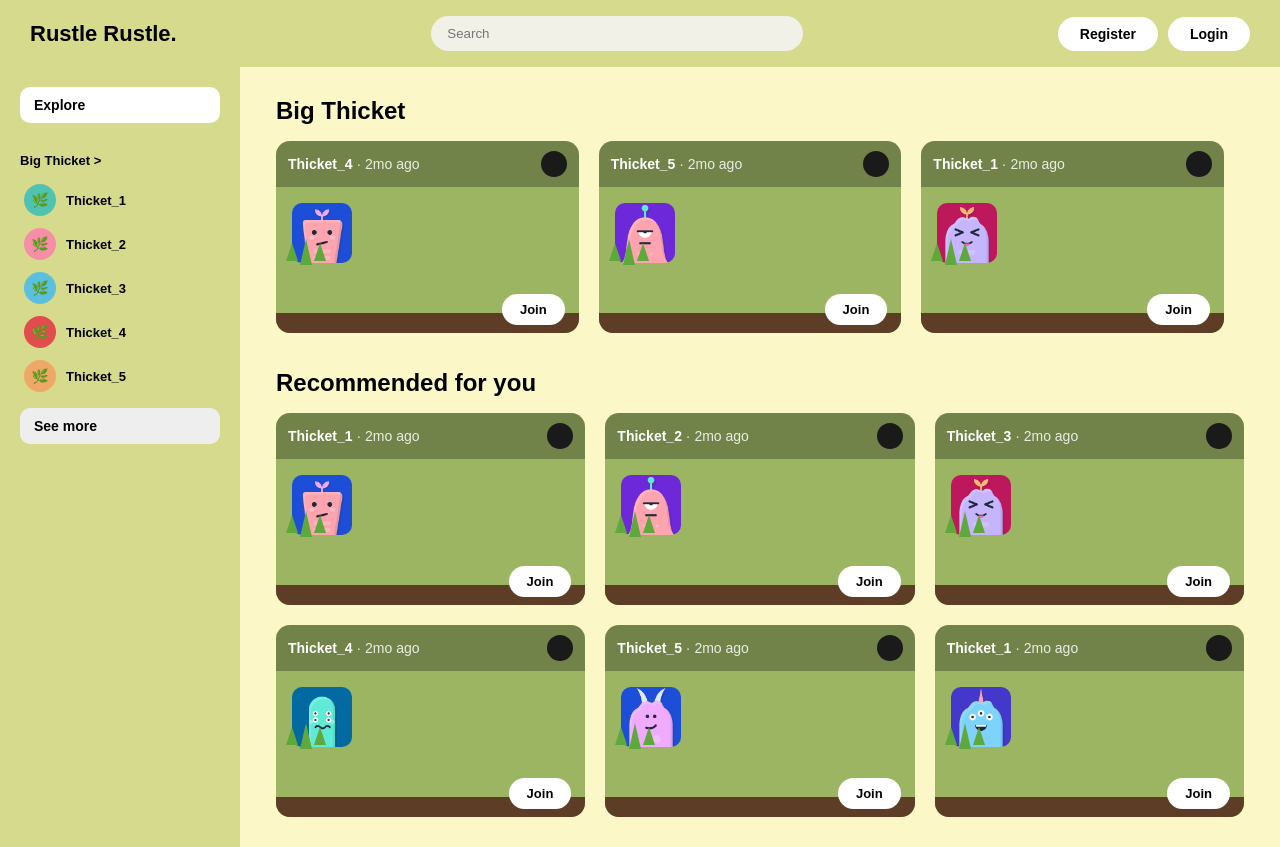
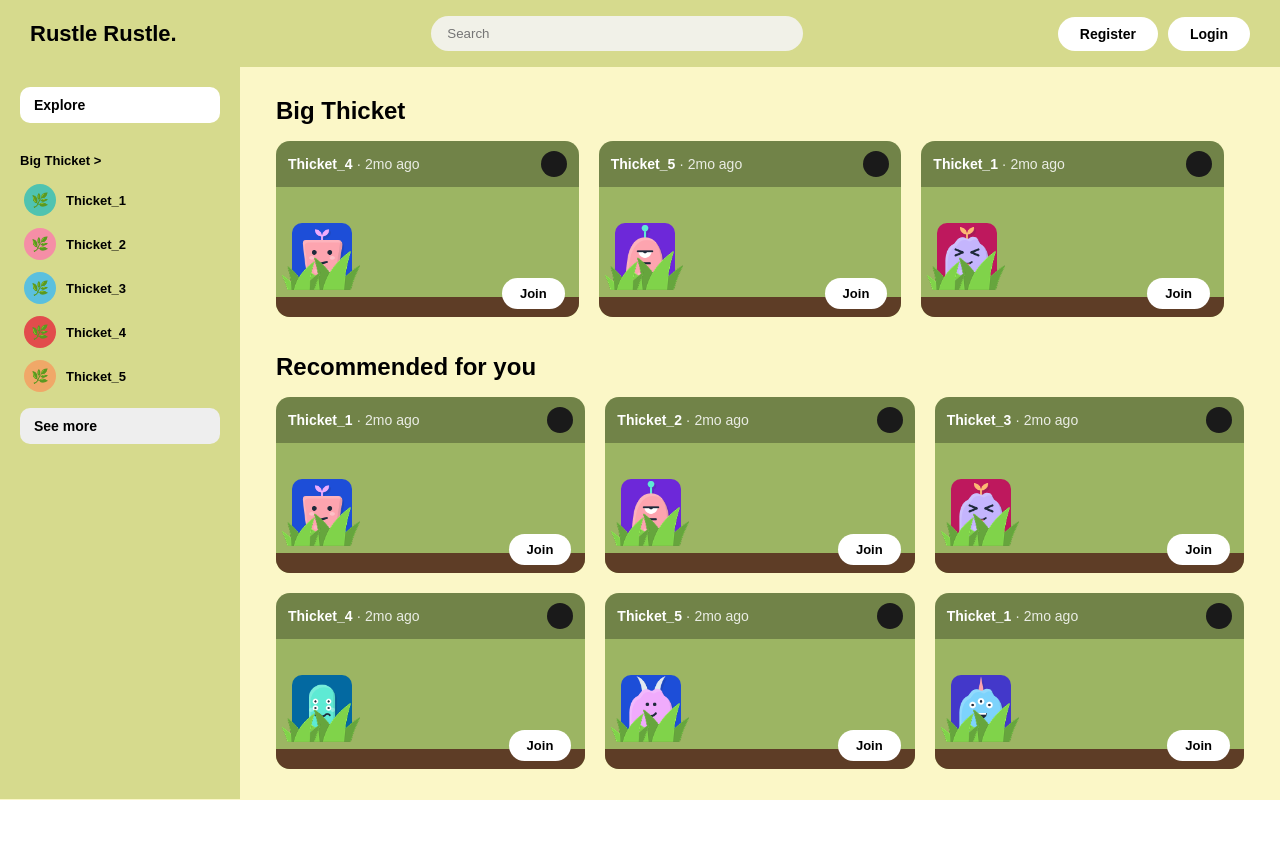
Before and after one commit to musashijojo83/Community-Discusstion-Forum, a React (Create React App) app in the folder frontend/: page / in a window 1280 px wide. After the commit the page ends 800 px from the top, so only its background shows below. Built offline with nearby package versions, Linux system fonts and the light colour scheme.

Commit message:
Bush cover on user pic

```diff
--- a/frontend/src/pages/Home.jsx
+++ b/frontend/src/pages/Home.jsx
@@ -15,6 +15,7 @@ import monster8 from '../pic/home-monster8.png';
 import monster9 from '../pic/home-monster9.png';
 import memberMonster from '../pic/member-monster.png';
 import approvedBadge from '../pic/approved_1.png';
+import bushImg from '../pic/bush.png';
 
 const MONSTERS = [monster1, monster2, monster3, monster4, monster5, monster6, monster7, monster8, monster9];
 
@@ -41,27 +42,6 @@ const recommendedPosts = Array.from({ length: 6 }).map((_, i) => ({
   time: '2mo ago',
   monster: MONSTERS[(i + 3) % MONSTERS.length]
 }));
-
-// ---- 小草叢裝飾（純 CSS 圖形，不需額外圖檔）----
-function GrassTuft({ style }) {
-  return (
-    <div style={{ position: 'absolute', bottom: 0, display: 'flex', gap: 2, ...style }}>
-      {[0, 1, 2].map((i) => (
-        <div
-          key={i}
-          style={{
-            width: 0,
-            height: 0,
-            borderLeft: '6px solid transparent',
-            borderRight: '6px solid transparent',
-            borderBottom: `${18 + (i % 2) * 8}px solid #5FA83C`,
-            transform: i === 1 ? 'translateY(-4px)' : 'none'
-          }}
-        />
-      ))}
-    </div>
-  );
-}
 
 // ---- Post Card ----
 function PostCard({ post, joined, onJoin }) {
@@ -99,16 +79,35 @@ function PostCard({ post, joined, onJoin }) {
       </div>
 
       {/* 內容區：怪獸 + 草叢 + 地板 */}
-      <div style={{ position: 'relative', height: 130, padding: '16px 0 0 16px' }}>
-        <div style={{ position: 'relative', width: 60, height: 60 }}>
-          <img
-            src={post.monster}
-            alt={post.name}
-            style={{ width: 60, height: 60, borderRadius: 10, position: 'relative', zIndex: 1 }}
-            onError={(e) => { e.currentTarget.style.outline = '2px dashed red'; }}
-          />
-          <GrassTuft style={{ left: -6, bottom: -6, zIndex: 2 }} />
-        </div>
+      <div style={{ position: 'relative', height: 130 }}>
+        <img
+          src={post.monster}
+          alt={post.name}
+          style={{
+            position: 'absolute',
+            left: 16,
+            bottom: 34,
+            width: 60,
+            height: 60,
+            borderRadius: 10,
+            zIndex: 1
+          }}
+          onError={(e) => { e.currentTarget.style.outline = '2px dashed red'; }}
+        />
+
+        {/* 草叢 —— 蓋住怪獸下半部，最底部貼齊下方地板的頂端 */}
+        <img
+          src={bushImg}
+          alt=""
+          style={{
+            position: 'absolute',
+            left: 6,
+            bottom: 20,
+            width: 78,
+            zIndex: 2,
+            pointerEvents: 'none'
+          }}
+        />
 
         {/* 地板 */}
         <div style={{
--- a/frontend/src/pages/PostDetail.jsx
+++ b/frontend/src/pages/PostDetail.jsx
@@ -74,9 +74,11 @@ function PostDetail() {
   const [reportPostId, setReportPostId] = useState(null); // 目前要回報的 post id
   const [post, setPost] = useState(null);
   const [loading, setLoading] = useState(true);
+  const [comments, setComments] = useState(mockComments);
   const displayName = thicketName || 'Thicket_name';
 
   useEffect(() => {
+    setComments(mockComments);
     const load = async () => {
       setLoading(true);
       try {
@@ -108,7 +110,17 @@ function PostDetail() {
   }, [postId, location.state]);
 
   const handleSubmitComment = () => {
-    // TODO: 串接留言送出 API（目前後端沒有 Comment model / API，這區塊仍是純前端假資料）
+    // TODO: 後端目前沒有 Comment model / API，這裡先把留言加進前端畫面上的列表，讓送出後看得到真的效果
+    if (!replyText.trim()) return;
+    const newComment = {
+      id: `local-${Date.now()}`,
+      text: replyText.trim(),
+      time: 'Just now',
+      commentCount: 0,
+      replies: [],
+      moreReplies: 0
+    };
+    setComments((prev) => [newComment, ...prev]);
     setReplyText('');
     setReplyOpen(false);
   };
@@ -186,7 +198,7 @@ function PostDetail() {
 
                   <div style={{ display: 'flex', gap: 10, justifyContent: 'flex-end', marginTop: 14 }}>
                     <button style={{ ...pillButtonStyle, display: 'flex', alignItems: 'center', gap: 6 }}>
-                      💬 {mockComments.length}
+                      💬 {comments.length}
                     </button>
                     <button style={pillButtonStyle}>Share</button>
                   </div>
@@ -262,7 +274,7 @@ function PostDetail() {
 
           {/* 留言列表 */}
           <div>
-            {mockComments
+            {comments
               .filter((c) => c.text.toLowerCase().includes(searchTerm.toLowerCase()))
               .map((c) => (
                 <CommentItem key={c.id} comment={c} onReport={handleReport} />
```
Also changed, not shown: frontend/src/pic/bush.png (added).
